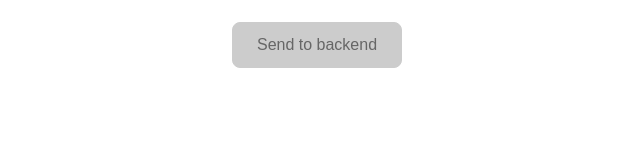
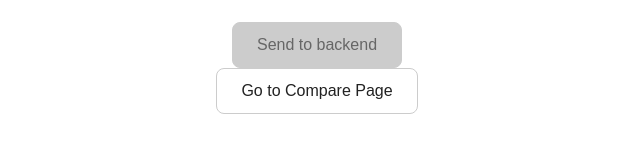
Before and after one commit to Nockiest/CheapBananas, a Next.js app: page / in a window 1280 px wide. Shown: the part 144-300 px from the top of the page, without its empty margins (319-959 px from the left). Built offline with nearby package versions, Linux system fonts and the light colour scheme.

Commit message:
added a link to compare page

```diff
--- a/app/page.tsx
+++ b/app/page.tsx
@@ -6,9 +6,10 @@ import { v4 as uuidv4 } from 'uuid';
 import { replaceUnderscoresWithNull } from '@/utils/text_utils';
 import StyledButton from '@/components/styledButton';
 import fetchSuggestions from '@/hooks/fetchSuggestions';
-import MODES from  './modes'
+import MODES from './modes'
+import Link from 'next/link';
 
-export default   function HomePage() {
+export default function HomePage() {
 	const [mode, setMode] = useState(MODES[0].key);
 	const currentMode = MODES.find(m => m.key === mode)!;
 	const [text, setText] = useState('');
@@ -35,7 +36,7 @@ export default   function HomePage() {
 
 
 
-	const handleTableEdit =async  (idx: number, newValue: string) => {
+	const handleTableEdit = async (idx: number, newValue: string) => {
 		setSuccess(false);
 		const sanitizedValue = newValue.replace(/\s+/g, '-').toLowerCase();
 		const newValues = [...values];
@@ -261,6 +262,9 @@ export default   function HomePage() {
 				<div style={{ color: 'red', fontSize: 16, margin: '8px 0', textAlign: 'center' }}>{errorMsg}</div>
 			)}
 			<StyledButton onClick={handleSend} disabled={!allRequiredFilled}>Send to backend</StyledButton>
+			<Link href="/compare">
+				<StyledButton onClick={() => { }}>Go to Compare Page</StyledButton>
+			</Link>
 
 		</div>
 	);
```
